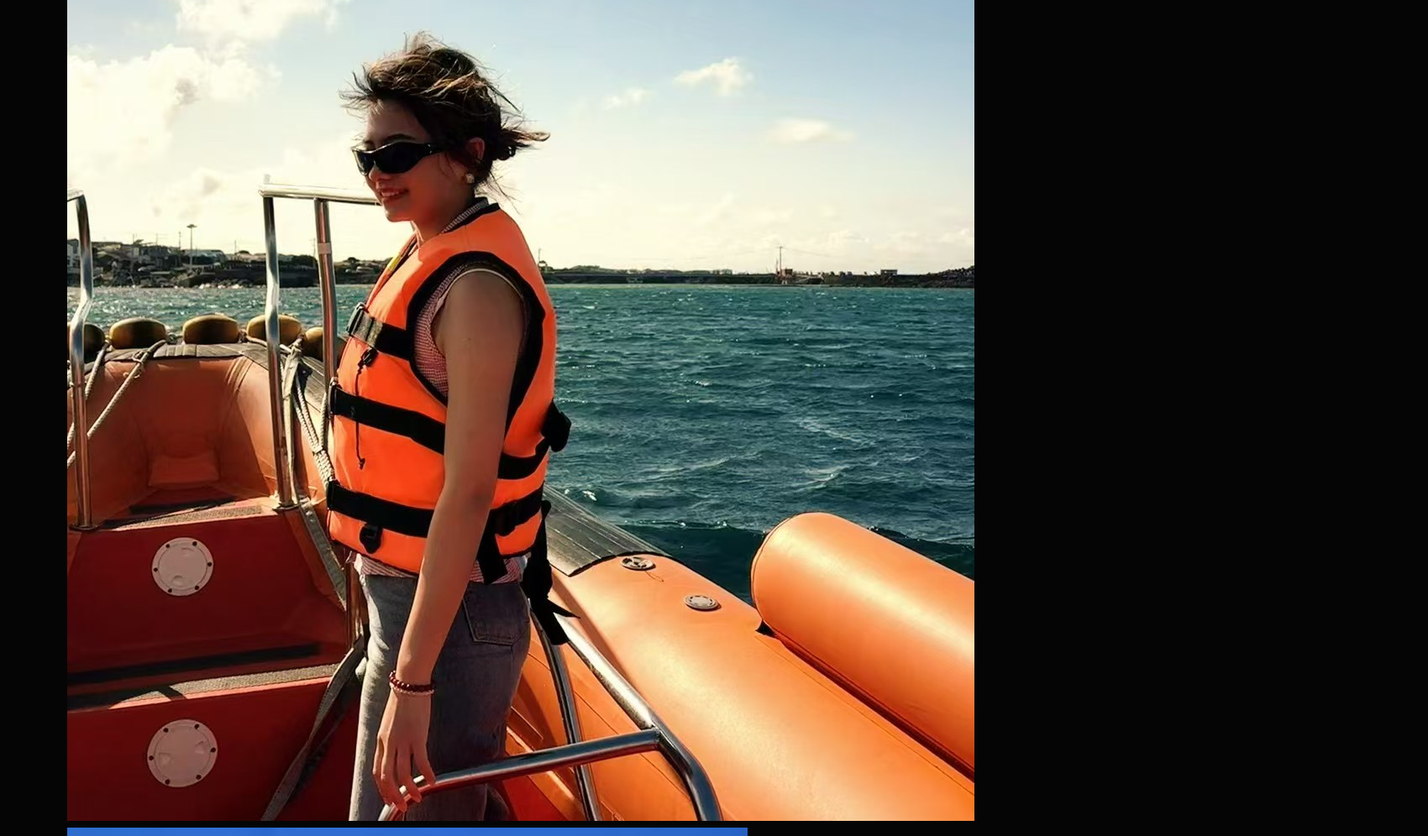
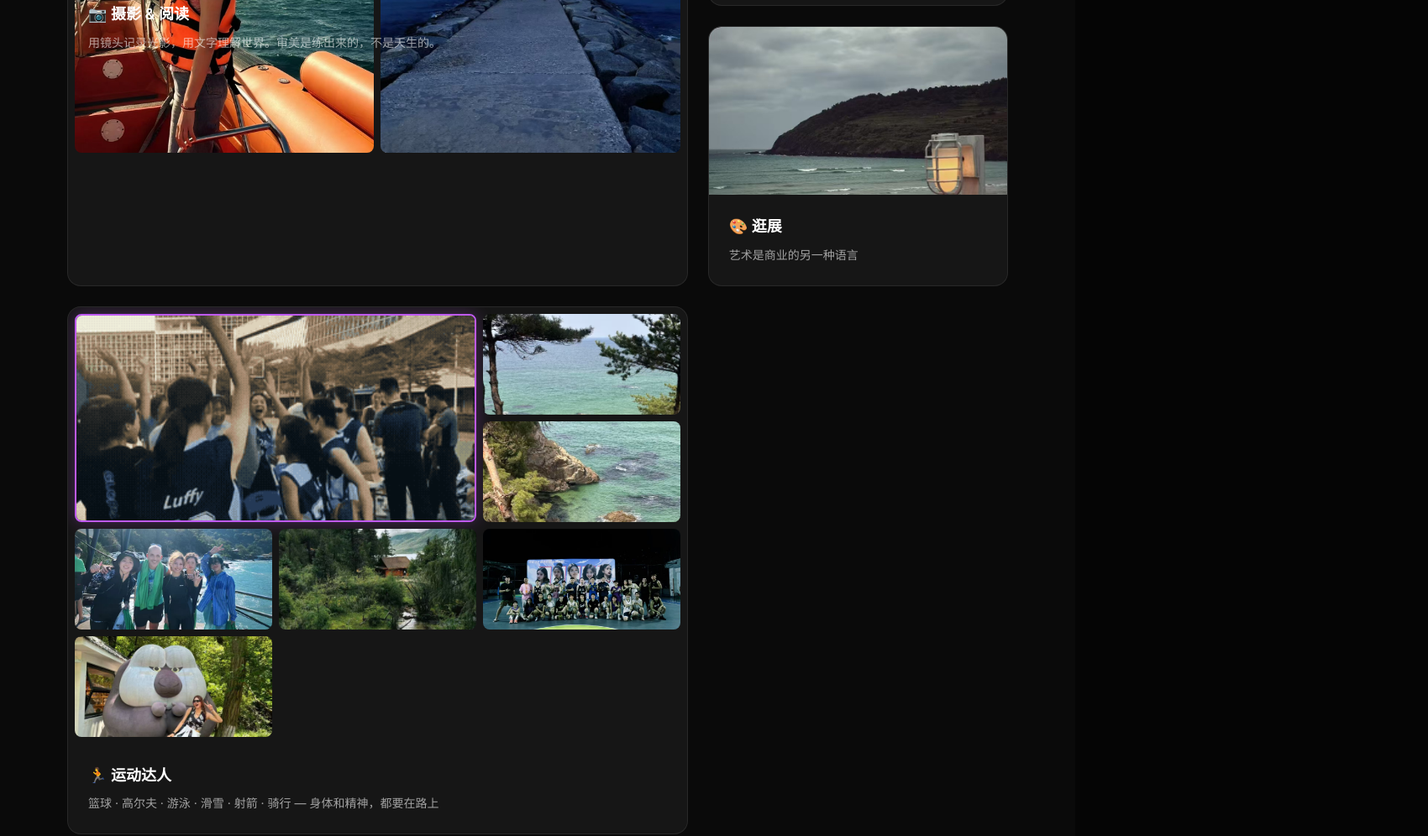
Before and after one commit to Liz7789/yaruresume, a plain HTML site: page index.html in a window 1280 px wide. Shown: the part 7218-8214 px from the top of the page at 84% size, 1700 px wide, since content can reach past the window. Drawn offline with Linux system fonts and the light colour scheme.

Commit message:
Add basketball team GIF to life section, add life section CSS

```diff
--- a/index.html
+++ b/index.html
@@ -168,6 +168,7 @@
                 <!-- 运动 -->
                 <div class="life-card life-card-wide">
                     <div class="life-sports">
+                        <img src="assets/images/32-sport-team-basketball.gif" alt="篮球队" class="gif-highlight">
                         <img src="assets/images/25-sport-basketball.jpg" alt="篮球">
                         <img src="assets/images/26-sport-golf.jpg" alt="高尔夫">
                         <img src="assets/images/27-sport-swim.jpg" alt="游泳">
--- a/style.css
+++ b/style.css
@@ -34,6 +34,15 @@ body {
     overflow-x: hidden;
     -webkit-font-smoothing: antialiased;
     -moz-osx-font-smoothing: grayscale;
+}
+
+/* === GIF HIGHLIGHT === */
+.gif-highlight {
+    grid-column: span 2;
+    border-radius: var(--radius);
+    overflow: hidden;
+    border: 2px solid var(--accent-purple);
+    box-shadow: 0 0 20px rgba(191, 90, 242, 0.3);
 }
 
 /* === CANVAS BG === */
@@ -557,6 +566,115 @@ section {
     color: var(--text-muted);
 }
 
+/* === LIFE SECTION === */
+.life {
+    padding: 160px 0;
+    background: var(--bg-secondary);
+}
+
+.life-grid {
+    display: grid;
+    grid-template-columns: repeat(3, 1fr);
+    gap: 24px;
+    margin-top: 64px;
+}
+
+.life-card {
+    background: var(--bg-card);
+    border: 1px solid var(--border);
+    border-radius: var(--radius);
+    overflow: hidden;
+    transition: transform 0.4s var(--transition), box-shadow 0.4s var(--transition);
+}
+
+.life-card:hover {
+    transform: translateY(-8px);
+    box-shadow: 0 24px 48px rgba(0, 0, 0, 0.3);
+}
+
+.life-card-large {
+    grid-column: span 2;
+    grid-row: span 2;
+}
+
+.life-card-wide {
+    grid-column: span 2;
+}
+
+.life-card-full {
+    grid-column: span 3;
+}
+
+.life-card img {
+    width: 100%;
+    height: 200px;
+    object-fit: cover;
+    display: block;
+}
+
+.life-card-large img,
+.life-card-large .life-images img {
+    height: 100%;
+}
+
+.life-images {
+    display: grid;
+    grid-template-columns: 1fr 1fr;
+    gap: 8px;
+    padding: 8px;
+    height: 280px;
+}
+
+.life-images img {
+    border-radius: 8px;
+    height: 100%;
+}
+
+.life-sports {
+    display: grid;
+    grid-template-columns: repeat(3, 1fr);
+    gap: 8px;
+    padding: 8px;
+}
+
+.life-sports img {
+    border-radius: 8px;
+    height: 120px;
+    object-fit: cover;
+}
+
+.gif-highlight {
+    grid-column: span 2;
+    grid-row: span 2;
+    height: 248px !important;
+    border-radius: 8px;
+    border: 2px solid var(--accent-purple);
+    box-shadow: 0 0 20px rgba(191, 90, 242, 0.3);
+}
+
+.life-info {
+    padding: 24px;
+}
+
+.life-info h4 {
+    font-size: 1.125rem;
+    font-weight: 600;
+    margin-bottom: 8px;
+    color: var(--text-primary);
+}
+
+.life-info p {
+    font-size: 0.875rem;
+    color: var(--text-secondary);
+    line-height: 1.6;
+}
+
+.life-roadshow-img {
+    width: 100%;
+    height: 300px;
+    object-fit: cover;
+}
+
 /* === ANIMATIONS === */
 .fade-in {
     opacity: 0;
@@ -589,6 +707,30 @@ section {
 
     .project-card:nth-child(even) > * {
         direction: ltr;
+    }
+
+    .life-grid {
+        grid-template-columns: 1fr;
+    }
+
+    .life-card-large,
+    .life-card-wide,
+    .life-card-full {
+        grid-column: span 1;
+    }
+
+    .life-sports {
+        grid-template-columns: repeat(2, 1fr);
+    }
+
+    .gif-highlight {
+        grid-column: span 2;
+        grid-row: span 1;
+        height: 120px !important;
+    }
+
+    .life-roadshow-img {
+        height: 200px;
     }
 
     .nav-links {
```
Also changed, not shown: SYNC_STATUS.md (+4 -14 lines), assets/images/32-sport-team-basketball.gif (added).
